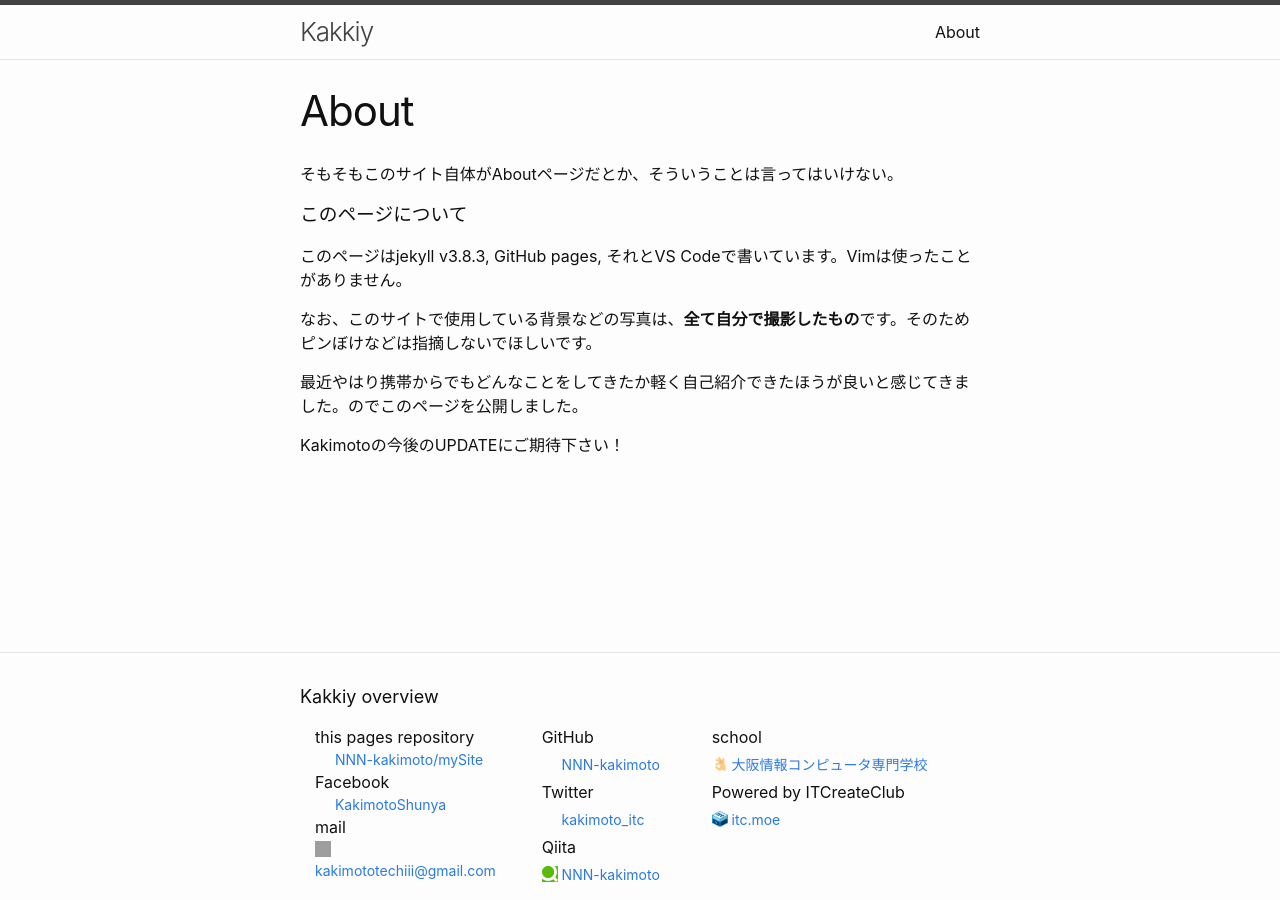
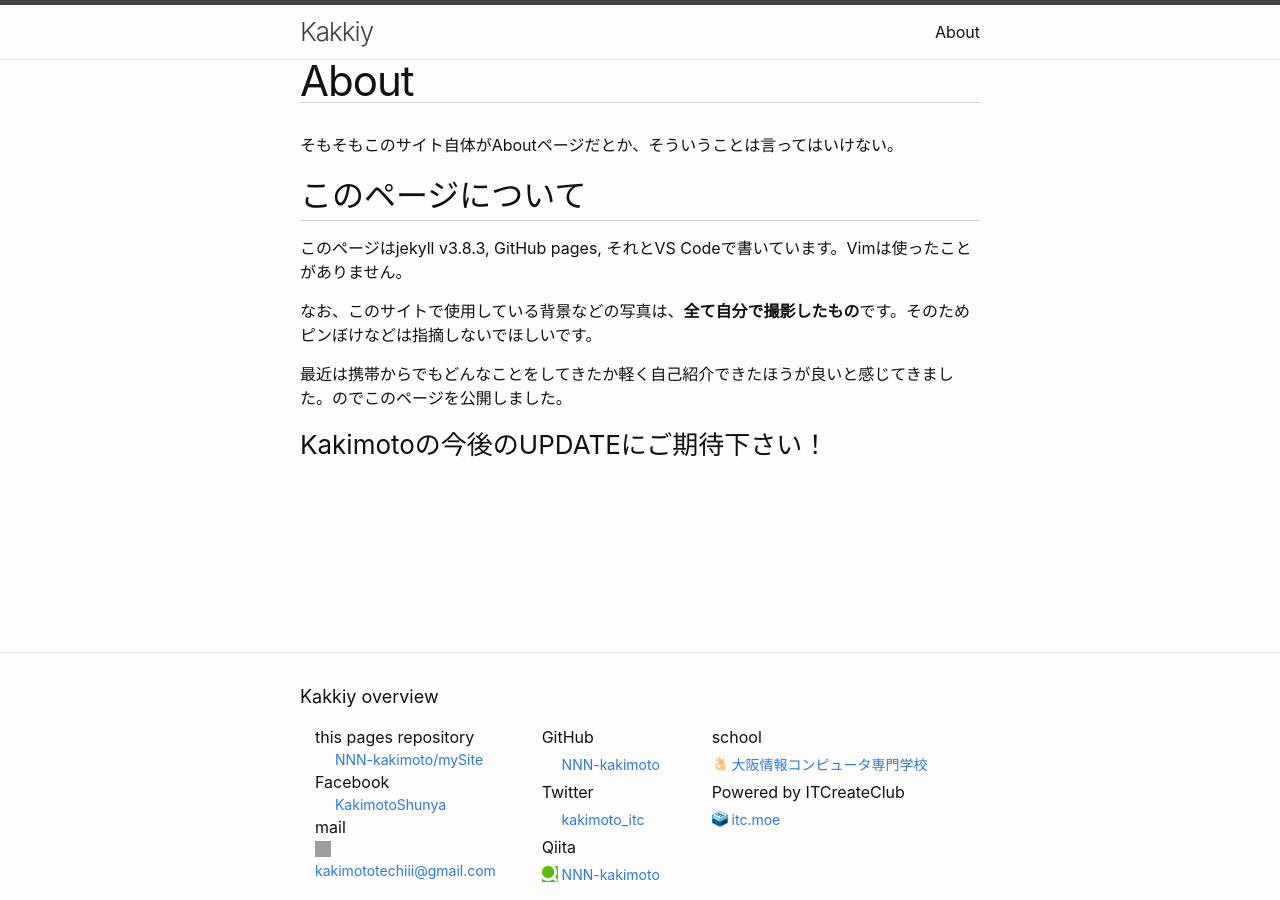
Before and after one commit to NNN-kakimoto/mySite, a Jekyll site: the page built from about.md, in a window 1280 px wide. Built offline with Jekyll 4.4.1, drawn with Linux system fonts in a browser that asks for light colours; grey boxes are pictures that could not be loaded.

Commit message:
aboutページの表示を変更

```diff
--- a/_includes/css/main.scss
+++ b/_includes/css/main.scss
@@ -348,8 +348,10 @@
 	 margin-bottom: 30px; }
 
  .post-title {
+	border-bottom: lightgray 1px solid;
 	font-size: 42px;
-	 margin-top: 30px;
+	//margin-top: 30px;
+	margin-top: 0px;
 	letter-spacing: -1px;
 	line-height: 1; }
 	@media screen and (max-width: 800px) {
@@ -359,6 +361,7 @@
  .post-content {
 	 margin-bottom: 30px; }
 	 .post-content h2 {
+		 border-bottom: lightgray 1px solid;
 		 font-size: 32px; }
 		 @media screen and (max-width: 800px) {
 			 .post-content h2 {
--- a/_layouts/common.html
+++ b/_layouts/common.html
@@ -3,7 +3,7 @@
 	<header class="site-header" role="banner">
 		<div class="wrapper">
 			<a class="site-title" rel="author" href="/mySite/">{{ site.title }}</a>
-			<nav class="site-nav">
+			<nav class="site-nav flex">
 				<input type="checkbox" id="nav-trigger" class="nav-trigger" />
 				<label for="nav-trigger">
 					<span class="menu-icon">
@@ -24,7 +24,9 @@
 				<header class="post-header">
 					<h1 class="post-title">{{ page.title }}</h1>
 				</header>
-				{{ content }}
+				<div class="post-content">
+					{{ content }}
+				</div>
 			</article>
 		</div>
 	</main>
--- a/about.md
+++ b/about.md
@@ -6,11 +6,11 @@ permalink: /about/
 
 そもそもこのサイト自体がAboutページだとか、そういうことは言ってはいけない。
 
-### このページについて
+## このページについて
 このページはjekyll v3.8.3, GitHub pages, それとVS Codeで書いています。Vimは使ったことがありません。
 
 なお、このサイトで使用している背景などの写真は、**全て自分で撮影したもの**です。そのためピンぼけなどは指摘しないでほしいです。
 
-最近やはり携帯からでもどんなことをしてきたか軽く自己紹介できたほうが良いと感じてきました。のでこのページを公開しました。
+最近は携帯からでもどんなことをしてきたか軽く自己紹介できたほうが良いと感じてきました。のでこのページを公開しました。
 
-#### Kakimotoの今後のUPDATEにご期待下さい！
+### Kakimotoの今後のUPDATEにご期待下さい！
```
Lines whose indentation alone changed are shown as unchanged.
